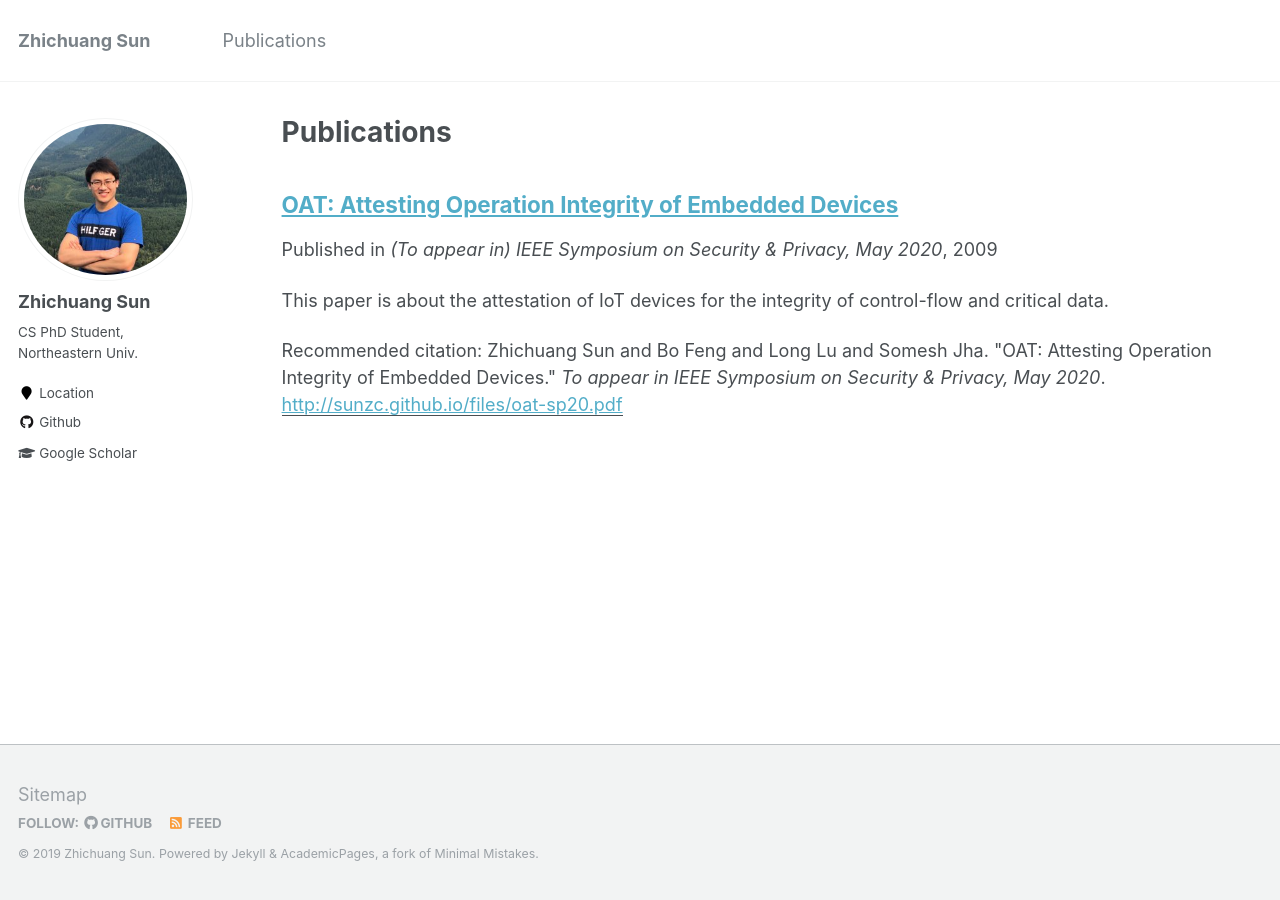
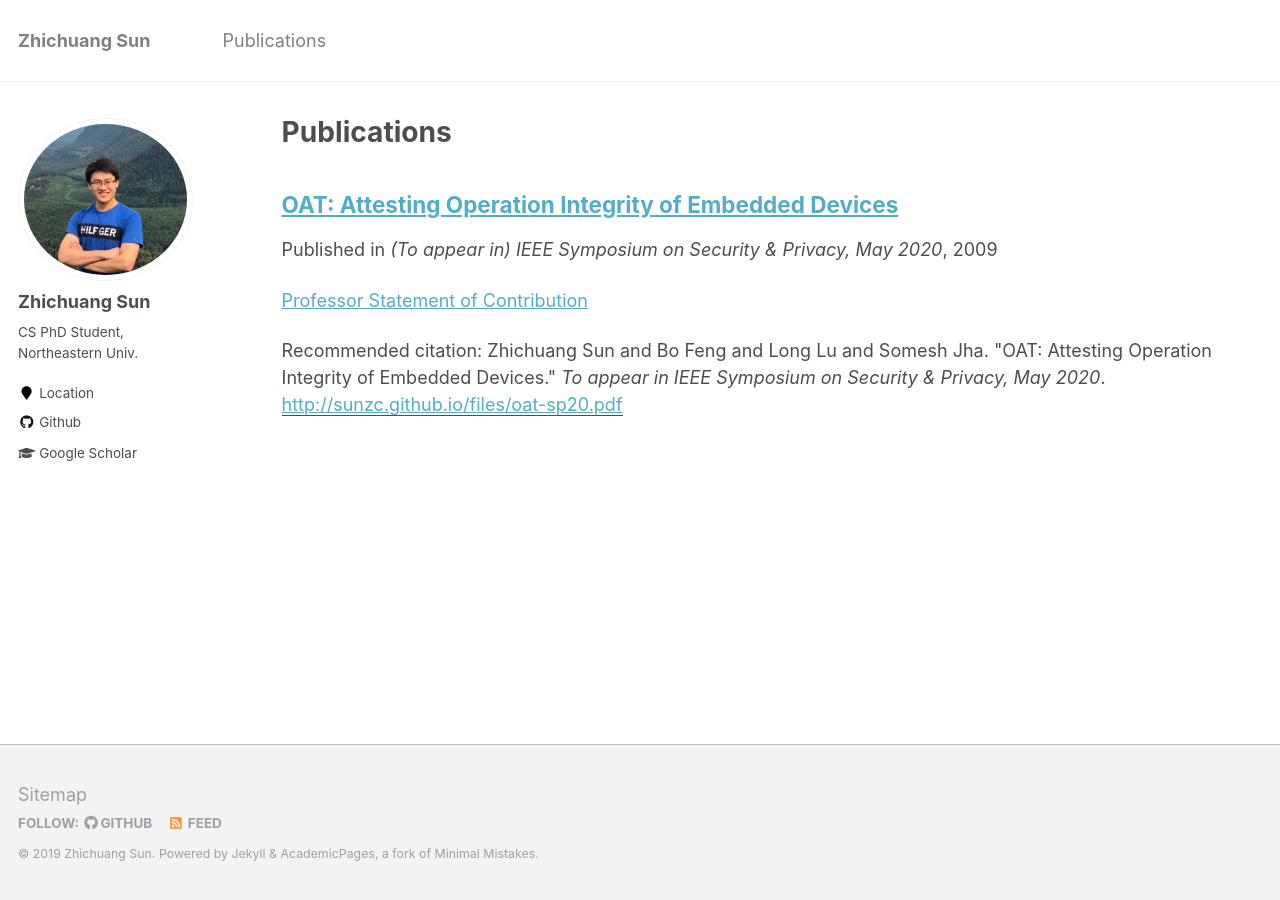
Before and after one commit to sunzc/sunzc.github.io, a Jekyll site: the page built from _pages/publications.md, in a window 1280 px wide. Built offline with Jekyll 4.4.1, drawn with Linux system fonts in a browser that asks for light colours.

Commit message:
add professor statement of contributation
Signed-off-by: Zhichuang Sun <zhisun@cs.stonybrook.edu>

```diff
--- a/_publications/oat-sp20.md
+++ b/_publications/oat-sp20.md
@@ -2,7 +2,7 @@
 title: "OAT: Attesting Operation Integrity of Embedded Devices"
 collection: publications
 permalink: /publication/oat-sp20
-excerpt: 'This paper is about the attestation of IoT devices for the integrity of control-flow and critical data.'
+excerpt: '[Professor Statement of Contribution](http://sunzc.github.io/files/zhichuang.pdf)'
 date: 2009-10-01
 venue: '(To appear in) IEEE Symposium on Security & Privacy, May 2020'
 paperurl: 'http://sunzc.github.io/files/oat-sp20.pdf'
```
Also changed, not shown: other parts of _publications/oat-sp20.md (+4 -1 lines), 1 other file.
